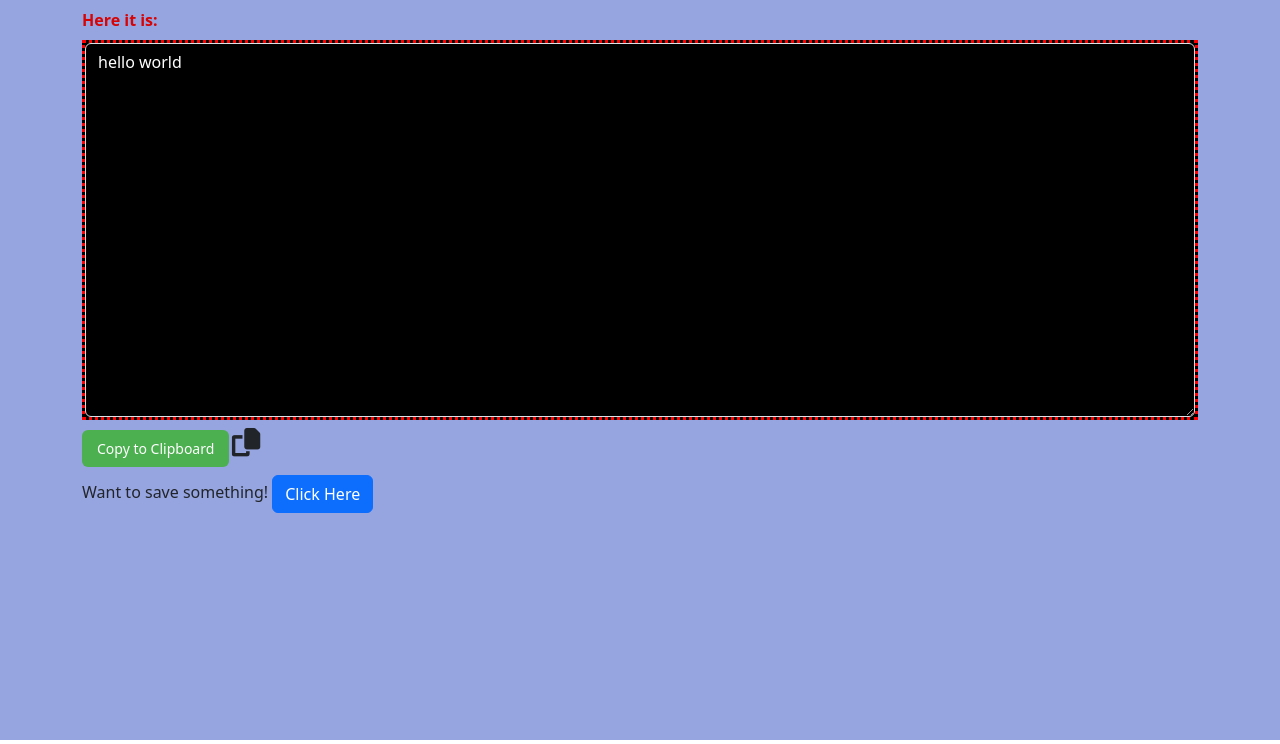
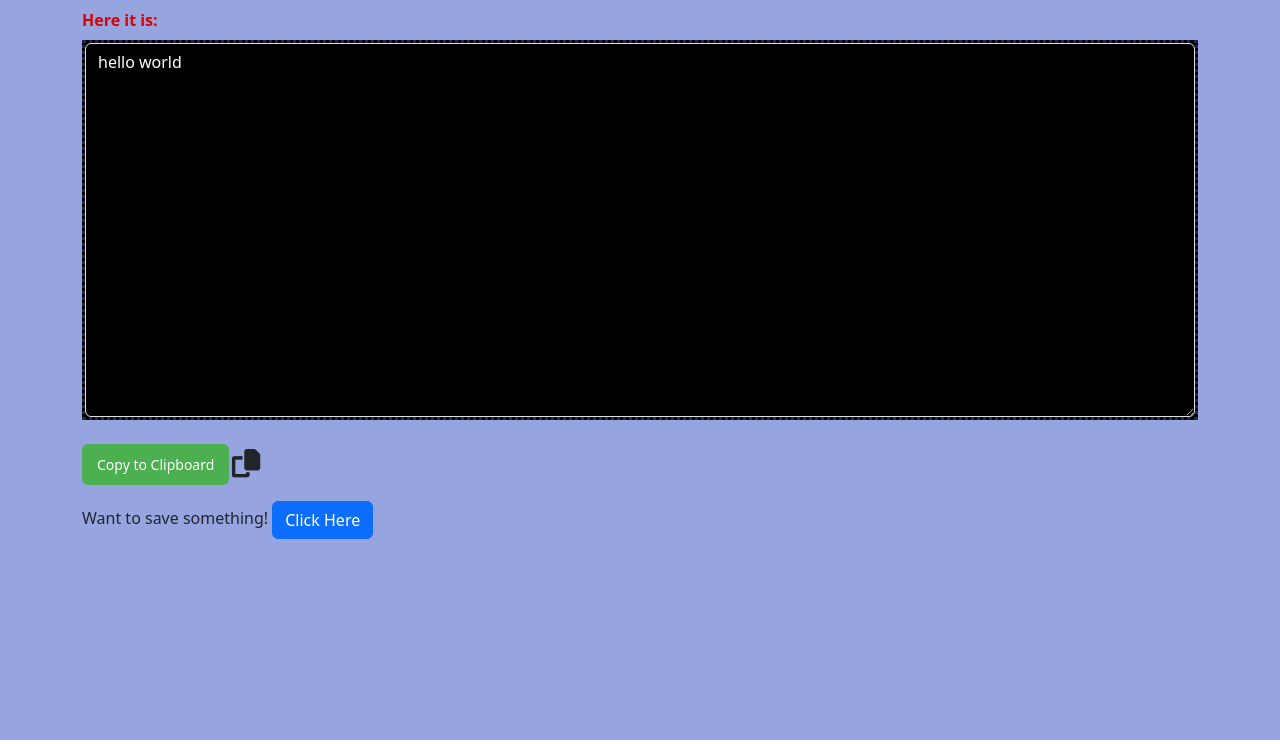
Before and after one commit to Debanjan29/CloudText, a Django app: template ct/templates/result1.html in a window 1280 px wide. Shown: the part 56-800 px from the top of the page. Run offline with Django 4.2, Linux system fonts and the light colour scheme; the template is opened without the code that fills it: values that come from a table or form of the project are taken from there, others are empty; data comes from the database, SQL or seed files in the repository; some libraries are stand-ins or nearby versions.

Commit message:
frontend update 3

```diff
--- a/ct/templates/result1.html
+++ b/ct/templates/result1.html
@@ -44,13 +44,14 @@ body{
 }
 .form-control{
     border-style: dotted;
-    border-color: red;
+    border-color: #242451;
 }
 .bord{
     border-style: dotted;
-    border-color: red;
+    border-color: #242451;
     background-color: black;
     color: #f6f8f9;
+    margin-bottom: 2vh;
 }
 #textarea{
     background-color: black;
@@ -85,7 +86,8 @@ a.button {
             <div class="form-group">
                 <label for="content"><div class="textt my-2"><strong> <div class="textt">Here it is: </div></strong></div></label>
                 <div class="bord"><textarea class="form-control text-white bg-black" name="content" id="content" cols="30" rows="15" readonly required>{{msgg.msg}}</textarea></div> <!--name is important to extract the post request data-->
-                <button type="button" id ="copyBtn" class="btn btn-success py-2"  onclick="copyToClipboard()">Copy to Clipboard</button>
+
+                <button type="button" id ="copyBtn" class="btn btn-success my-2"  onclick="copyToClipboard()">Copy to Clipboard</button>
 
                 <i class="fa-solid fa-copy fa-beat fa-xl"></i>
                 <p>Want to save something!
```
